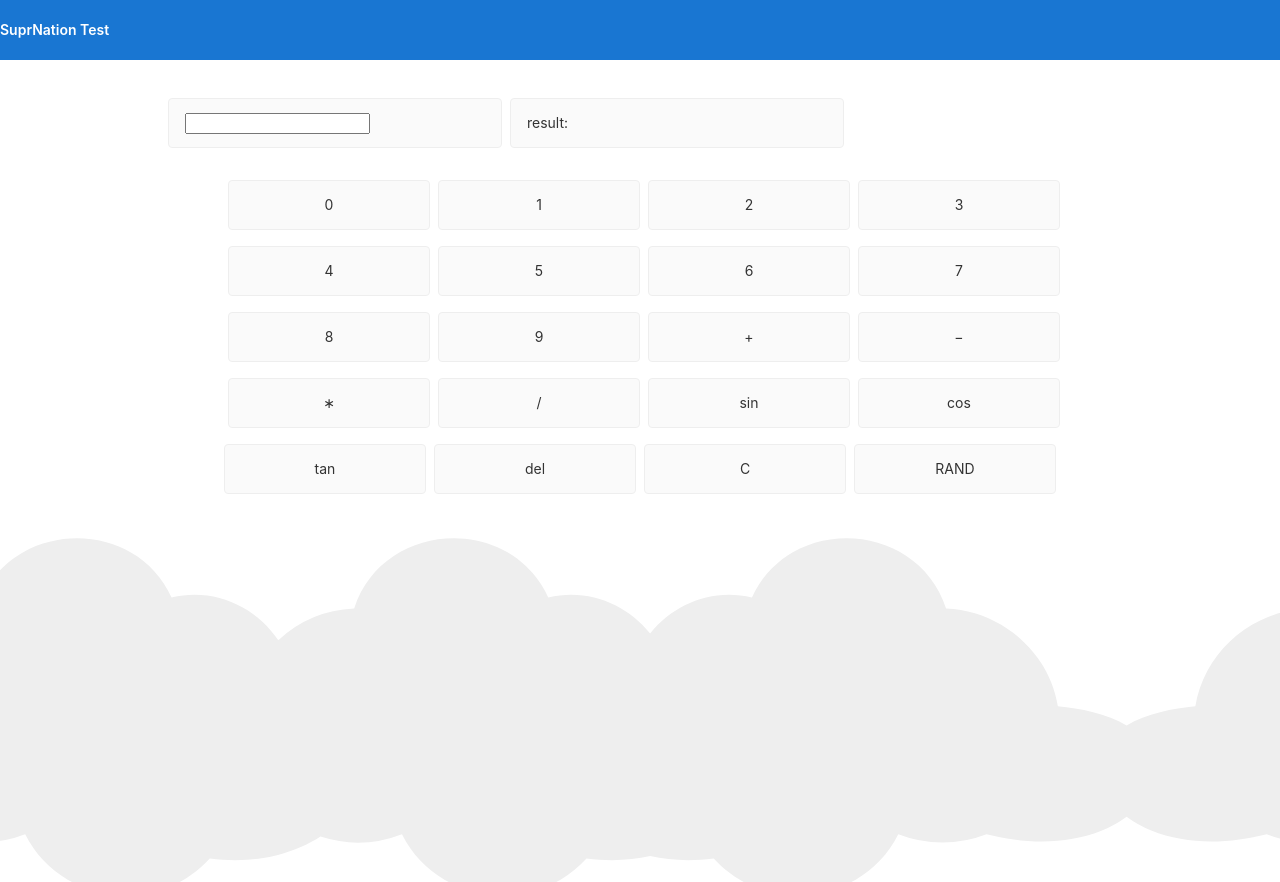
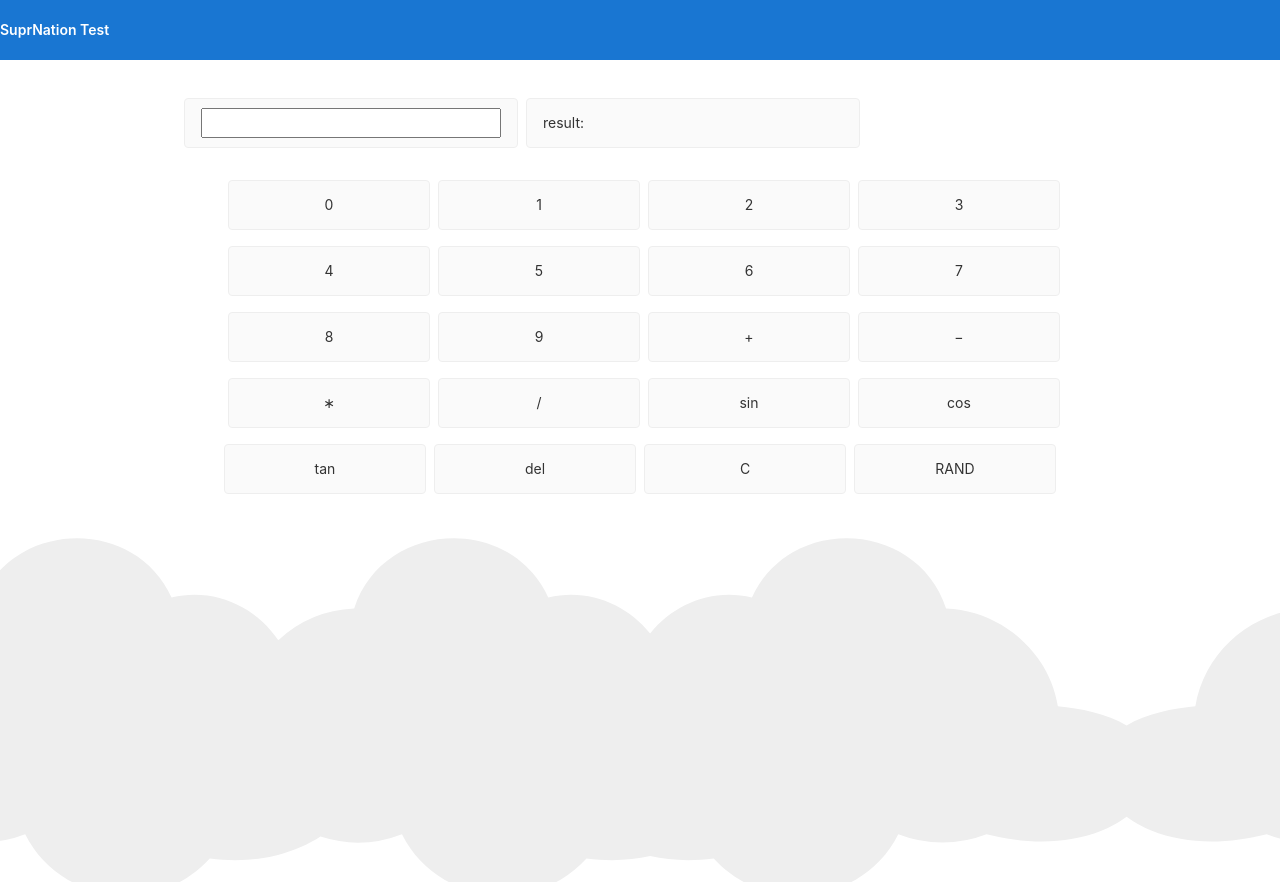
Before and after one commit to halagrantgerges/SuprNationCalculator, an Angular app: page / in a window 1280 px wide. Built offline with nearby package versions, Linux system fonts and the light colour scheme.

Commit message:
updates in read me file

```diff
--- a/package.json
+++ b/package.json
@@ -20,6 +20,7 @@
     "@angular/platform-browser": "~12.2.0",
     "@angular/platform-browser-dynamic": "~12.2.0",
     "@angular/router": "~12.2.0",
+    "bootstrap": "^5.1.3",
     "rxjs": "~6.6.0",
     "tslib": "^2.3.0",
     "zone.js": "~0.11.4"
--- a/src/styles.scss
+++ b/src/styles.scss
@@ -1,4 +1,4 @@
 /* You can add global styles to this file, and also import other style files */
-
+@import "~bootstrap/dist/css/bootstrap.css";
 html, body { height: 100%; }
 body { margin: 0; font-family: Roboto, "Helvetica Neue", sans-serif; }
```
Also changed, not shown: 2 other files (tests, documents, lock files or other folders).
